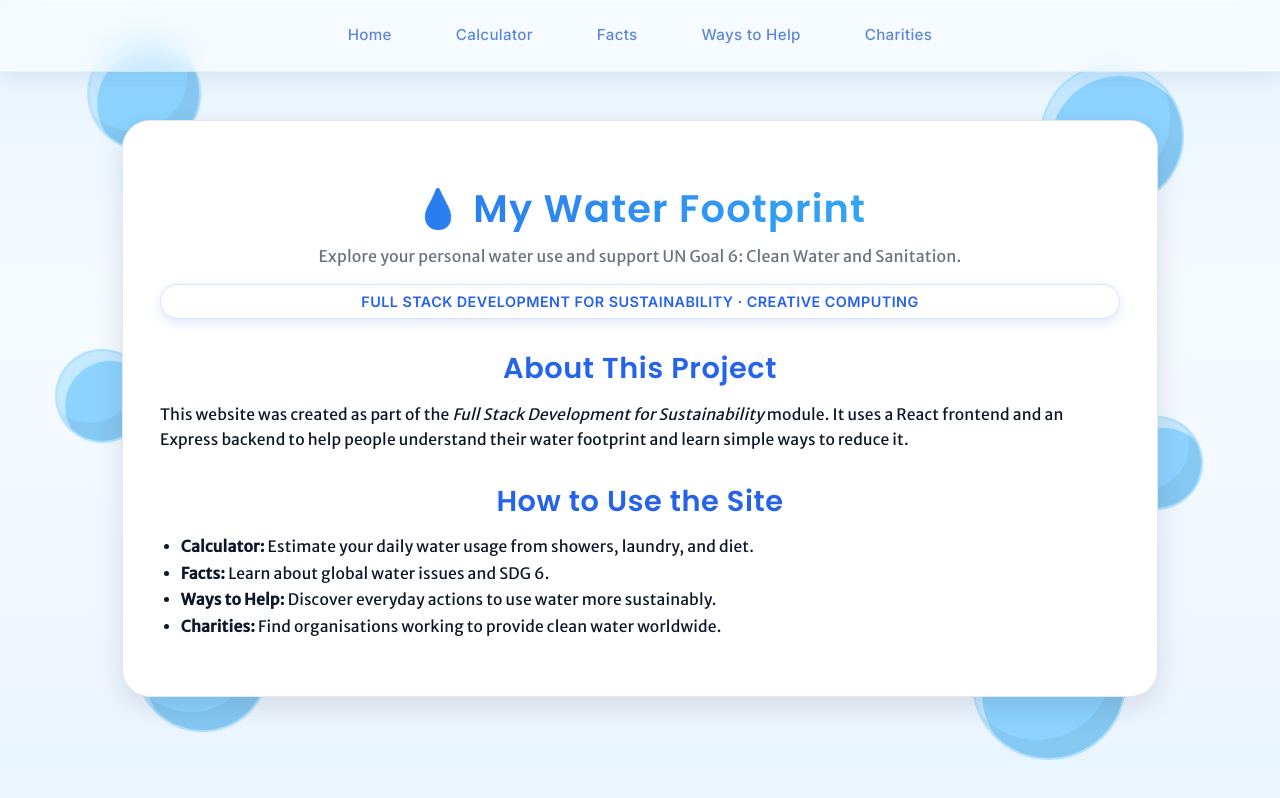
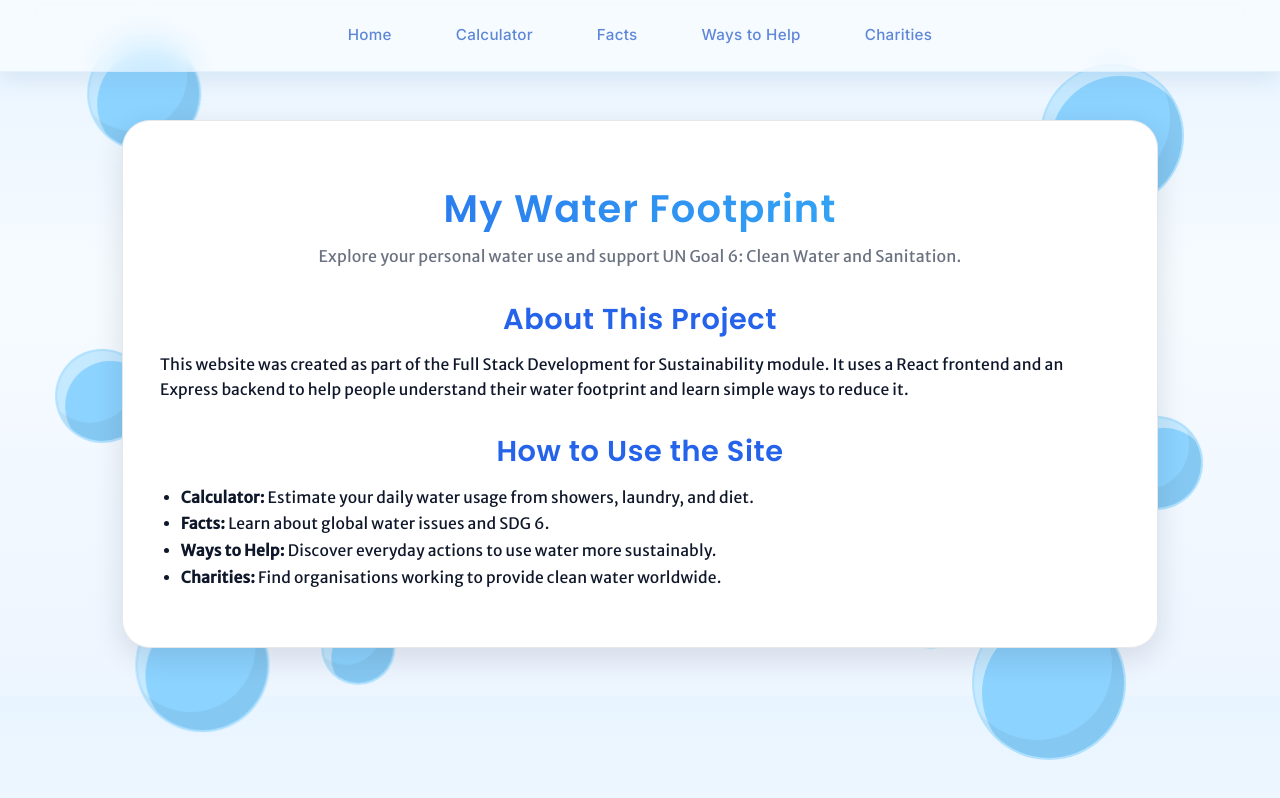
Before and after one commit to KatieMari/FrontEnd, a React (Vite) app: page / in a window 1280 px wide. Built offline with nearby package versions, Linux system fonts and the light colour scheme.

Commit message:
added some comments

```diff
--- a/src/App.css
+++ b/src/App.css
@@ -1,43 +1,37 @@
-/* ================================
-   🎨 Design System / Theme
-   ================================ */
+/* Base Styles */
 :root {
-  --bg-body: #e8f4ff;          /* soft water background base */
-  --bg-body-soft: #f6fbff;     /* lighter blend */
+  --bg-body: #e8f4ff;
+  --bg-body-soft: #f6fbff;
 
-  --card-bg: #ffffff;          /* white cards */
+  --card-bg: #ffffff;
   --card-border: #e5e7eb;
 
-  --text-main: #0f172a;        /* slate-900 */
+  --text-main: #0f172a;
   --text-muted: #6b7280;
 
-  --accent: #2563eb;           /* modern blue */
-  --accent-soft: #38bdf8;      /* cyan accent */
-  --accent-subtle: #dbeafe;    /* pale blue */
+  --accent: #2563eb;
+  --accent-soft: #38bdf8;
+  --accent-subtle: #dbeafe;
 
   --shadow-soft: 0 18px 50px rgba(15, 23, 42, 0.18);
   --shadow-card: 0 10px 30px rgba(15, 23, 42, 0.12);
 }
 
-/* ================================
-   🌊 Global Body + Typography Base
-   ================================ */
+/* Body Styles */
 body {
   margin: 0;
   font-family: "Inter", system-ui, sans-serif;
-  background: linear-gradient(
-    180deg,
-    #e8f4ff 0%,
-    #f6fbff 40%,
-    #edf5ff 100%
-  );
+  background: linear-gradient(180deg,
+      #e8f4ff 0%,
+      #f6fbff 40%,
+      #edf5ff 100%);
   color: var(--text-main);
   position: relative;
   -webkit-font-smoothing: antialiased;
   -moz-osx-font-smoothing: grayscale;
 }
 
-/* HEADINGS — Poppins */
+/* Heading Styles */
 h1,
 h2,
 h3,
@@ -51,7 +45,7 @@ h6 {
   color: var(--text-main);
 }
 
-/* BODY TEXT — Merriweather Sans */
+/* Font Styling - Merriweather Sans */
 p,
 li,
 span,
@@ -64,7 +58,7 @@ a,
   color: var(--text-main);
 }
 
-/* UI TEXT — Inter (forms, buttons, nav bar) */
+/* Font Styling  - Inter */
 input,
 select,
 button,
@@ -74,23 +68,24 @@ label {
   font-weight: 500;
 }
 
-/* Heading sizes (modern scale) */
+/* Font Size */
 h1 {
   font-size: 2.6rem;
 }
+
 h2 {
   font-size: 2rem;
 }
+
 h3 {
   font-size: 1.4rem;
 }
+
 h4 {
   font-size: 1.1rem;
 }
 
-/* ================================
-   🌊 Background Bubbles (clean, abstract)
-   ================================ */
+/* Bubbles */
 .background-bubbles {
   position: fixed;
   inset: 0;
@@ -99,40 +94,39 @@ h4 {
   pointer-events: none;
 }
 
-/* Modern “flat blue bubble” style */
 .bubble-bg {
   position: absolute;
   border-radius: 50%;
-  background: #8cd3ff; /* clean bubble blue */
+  background: #8cd3ff;
   box-shadow:
-    inset -12px -18px 0 rgba(0, 0, 0, 0.05),  /* soft shading at bottom */
-    inset 8px 10px 0 rgba(255, 255, 255, 0.5); /* bright highlight at top */
+    inset -12px -18px 0 rgba(0, 0, 0, 0.05),
+    inset 8px 10px 0 rgba(255, 255, 255, 0.5);
   border: 2px solid rgba(255, 255, 255, 0.3);
   animation: floatBubble 18s ease-in-out infinite;
 }
 
+/* Animation for Bubbles */
 @keyframes floatBubble {
   0% {
     transform: translateY(0) translateX(0);
   }
+
   50% {
     transform: translateY(-40px) translateX(15px);
   }
+
   100% {
     transform: translateY(0) translateX(0);
   }
 }
 
-/* ================================
-   🌊 Navigation
-   ================================ */
+/* Navigation Styling */
 .navbar {
   display: flex;
   justify-content: center;
   gap: 2.4rem;
   padding: 1rem 2rem;
 
-  /* light glassy water look */
   background: rgba(255, 255, 255, 0.55);
   backdrop-filter: blur(14px);
   border-bottom: 1px solid rgba(200, 220, 255, 0.35);
@@ -159,9 +153,7 @@ h4 {
   color: #f9fafb;
 }
 
-/* ================================
-   🌊 Page Container / Layout
-   ================================ */
+/* Container Styling */
 .page-container {
   max-width: 960px;
   margin: 3rem auto;
@@ -180,23 +172,18 @@ h4 {
     opacity: 0;
     transform: translateY(8px);
   }
+
   to {
     opacity: 1;
     transform: translateY(0);
   }
 }
 
-
-
-
-.page-container > * {
+.page-container>* {
   position: relative;
   z-index: 1;
 }
 
-/* ================================
-   🌊 Headings / Typography in cards
-   ================================ */
 .page-container h1 {
   text-align: center;
   font-size: 2.4rem;
@@ -227,13 +214,7 @@ p {
   font-size: 0.98rem;
 }
 
-.muted {
-  color: var(--text-muted);
-}
-
-/* ================================
-   🌊 Form Styling (global)
-   ================================ */
+/* Form Styling */
 form {
   display: flex;
   flex-direction: column;
@@ -267,9 +248,7 @@ select:focus {
   background: #ffffff;
 }
 
-/* ================================
-   🌊 Buttons
-   ================================ */
+/* Button Styling */
 button {
   align-self: flex-start;
   background: linear-gradient(135deg, var(--accent), var(--accent-soft));
@@ -300,9 +279,6 @@ button:active {
   box-shadow: 0 6px 18px rgba(37, 99, 235, 0.4);
 }
 
-/* ================================
-   🌊 Lists
-   ================================ */
 ul {
   padding-left: 1.3rem;
   line-height: 1.6;
@@ -310,16 +286,13 @@ ul {
   color: var(--text-main);
 }
 
-/* ================================
-   🌊 Calculator Layout
-   ================================ */
+/* Calculator Styling */
 .calculator-container {
   display: flex;
   flex-direction: column;
   gap: 2rem;
 }
 
-/* Form card */
 .calculator-form {
   display: flex;
   flex-direction: column;
@@ -339,7 +312,6 @@ ul {
   color: var(--text-muted);
 }
 
-/* Field alignment */
 .calculator-field {
   display: flex;
   justify-content: space-between;
@@ -357,7 +329,6 @@ ul {
   max-width: 260px;
 }
 
-/* Results card */
 .calculator-results {
   background: #f9fafb;
   padding: 1.9rem;
@@ -372,7 +343,6 @@ ul {
   font-size: 1rem;
 }
 
-/* Chart wrapper */
 .chart-card {
   margin-top: 1.2rem;
   padding: 1rem;
@@ -381,9 +351,7 @@ ul {
   border: 1px dashed #dbeafe;
 }
 
-/* ================================
-   🌊 Charities Page
-   ================================ */
+/* Charity Styling */
 .charities-grid {
   display: grid;
   grid-template-columns: repeat(auto-fit, minmax(230px, 1fr));
@@ -468,9 +436,7 @@ ul {
   border-color: transparent;
 }
 
-/* ================================
-   🌊 Home Hero
-   ================================ */
+/* Home Styling */
 .home-page {
   position: relative;
 }
@@ -487,34 +453,6 @@ ul {
   margin: 0.3rem auto 0.9rem auto;
 }
 
-.hero-pill {
-  display: flex;
-  align-items: center;
-  justify-content: center;
-  gap: 0.45rem;
-
-  padding: 0.5rem 1.2rem;
-  border-radius: 999px;
-
-  background: rgba(255, 255, 255, 0.55);
-  backdrop-filter: blur(10px);
-  -webkit-backdrop-filter: blur(10px);
-
-  border: 1px solid rgba(180, 200, 240, 0.5);
-
-  color: var(--accent);
-  font-size: 0.9rem;
-  font-weight: 600;
-  letter-spacing: 0.03em;
-
-  box-shadow: 0 4px 12px rgba(37, 99, 235, 0.15);
-  text-transform: uppercase;
-}
-
-
-/* ================================
-   🌊 Responsive Tweaks
-   ================================ */
 @media (max-width: 768px) {
   .navbar {
     gap: 1.2rem;
--- a/src/App.jsx
+++ b/src/App.jsx
@@ -11,7 +11,6 @@ function App() {
     <Router>
 
       <div className="background-bubbles">
-
         <div className="bubble-bg" style={{ width: "110px", height: "110px", top: "8%", left: "6%", animationDelay: "0s" }}></div>
         <div className="bubble-bg" style={{ width: "60px", height: "60px", top: "18%", left: "14%", animationDelay: "3s" }}></div>
         <div className="bubble-bg" style={{ width: "140px", height: "140px", top: "10%", right: "8%", animationDelay: "1.5s" }}></div>
@@ -40,8 +39,6 @@ function App() {
         <Route path="/charities" element={<Charities />} />
       </Routes>
 
-
-
     </Router>
   );
 }
--- a/src/Pages/Charities.jsx
+++ b/src/Pages/Charities.jsx
@@ -1,8 +1,6 @@
 import wateraidLogo from "../assets/wateraidLogo.png";
 import charitywaterLogo from "../assets/charitywaterLogo.webp";
 import unicefLogo from "../assets/unicefLogo.png";
-
-
 
 function Charities() {
   const charities = [
@@ -22,7 +20,7 @@ function Charities() {
       description:
         "charity: water funds clean water projects in developing countries...",
       website: "https://www.charitywater.org",
-      learnMore: "https://www.charitywater.org/uk/donate",
+      learnMore: "https://www.charitywater.org/uk/donate   ",
     },
     {
       name: "UNICEF – WASH Programme",
@@ -33,9 +31,7 @@ function Charities() {
       website: "https://www.unicef.org/wash",
       learnMore: "https://www.unicef.org/wash/water",
     },
-
   ];
-
 
   return (
     <div className="page-container">
@@ -43,7 +39,7 @@ function Charities() {
       <p style={{ textAlign: "center", maxWidth: "650px", margin: "0 auto 2rem" }}>
         These organisations work towards Sustainable Development Goal 6 by improving access
         to clean water, sanitation and hygiene around the world. You can explore their work
-        and donate if you’d like to support them.
+        and donate if you would like to support them.
       </p>
 
       <div className="charities-grid">
@@ -58,7 +54,6 @@ function Charities() {
                 />
               </div>
             </div>
-
 
             <h3>{charity.name}</h3>
             <p className="charity-country">{charity.country}</p>
--- a/src/Pages/Facts.jsx
+++ b/src/Pages/Facts.jsx
@@ -2,26 +2,17 @@ function Facts() {
   return (
     <div className="page-container">
       <h2>Facts about UN Goal 6</h2>
-      <p>
-        Goal 6 aims to ensure availability and sustainable management of water and sanitation for all.
-      </p>
+
+      <p> Goal 6 aims to ensure availability and sustainable management of water and sanitation for all. </p>
+
       <ul>
-        <li>
-          Around 2 billion people worldwide lack safely managed drinking water services.
-        </li>
-        <li>
-          40% of the world&apos;s population is affected by water scarcity, and this is expected to rise.
-        </li>
-        <li>
-          Access to clean water and sanitation can reduce illness, improve education outcomes, and support gender equality.
-        </li>
-        <li>
-          Sustainable water use helps protect ecosystems, rivers, lakes, and wetlands.
-        </li>
+        <li> Around 2 billion people worldwide lack safely managed drinking water services. </li>
+        <li> 40% of the world's population is affected by water scarcity, and this is expected to rise. </li>
+        <li> Access to clean water and sanitation can reduce illness, improve education outcomes, and support gender equality. </li>
+        <li> Sustainable water use helps protect ecosystems, rivers, lakes, and wetlands. </li>
       </ul>
-      <p>
-        By understanding our personal water use, we can contribute to a global effort towards cleaner, safer water for everyone.
-      </p>
+
+      <p> By understanding our personal water use, we can contribute to a global effort towards cleaner, safer water for everyone. </p>
     </div>
   );
 }
--- a/src/Pages/Home.jsx
+++ b/src/Pages/Home.jsx
@@ -2,32 +2,31 @@ function Home() {
   return (
     <div className="page-container home-page">
       <div className="hero">
-        <h1>💧 My Water Footprint</h1>
+        <h1>My Water Footprint</h1>
+
         <p className="hero-subtitle">
           Explore your personal water use and support UN Goal 6: Clean Water and Sanitation.
         </p>
-        <div className="hero-pill">
-          Full Stack Development for Sustainability · Creative Computing
-        </div>
+
       </div>
 
       <section style={{ marginTop: "2rem" }}>
         <h2>About This Project</h2>
-        <p>
-          This website was created as part of the <em>Full Stack Development for Sustainability</em> module.
+        <p> This website was created as part of the Full Stack Development for Sustainability module.
           It uses a React frontend and an Express backend to help people understand their water footprint and
-          learn simple ways to reduce it.
-        </p>
+          learn simple ways to reduce it. </p>
       </section>
 
       <section style={{ marginTop: "2rem" }}>
         <h2>How to Use the Site</h2>
+
         <ul>
           <li><strong>Calculator:</strong> Estimate your daily water usage from showers, laundry, and diet.</li>
           <li><strong>Facts:</strong> Learn about global water issues and SDG 6.</li>
           <li><strong>Ways to Help:</strong> Discover everyday actions to use water more sustainably.</li>
           <li><strong>Charities:</strong> Find organisations working to provide clean water worldwide.</li>
         </ul>
+
       </section>
     </div>
   );
--- a/src/main.jsx
+++ b/src/main.jsx
@@ -7,4 +7,4 @@ createRoot(document.getElementById('root')).render(
   <StrictMode>
     <App />
   </StrictMode>,
-)
+);
```
Also changed, not shown: src/Pages/Calculator.jsx (+4 -19 lines). Lines whose indentation alone changed are shown as unchanged.
